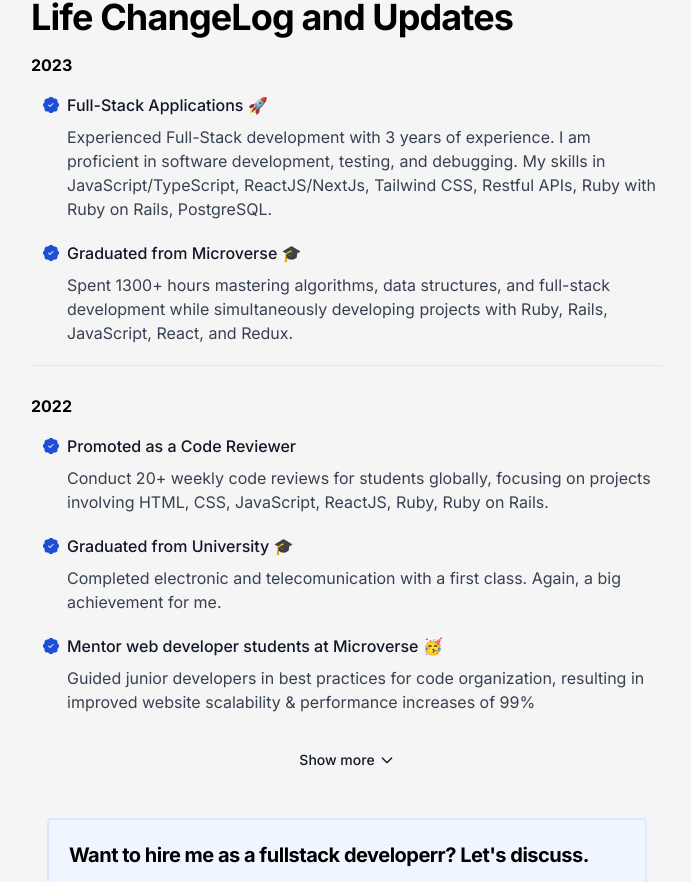
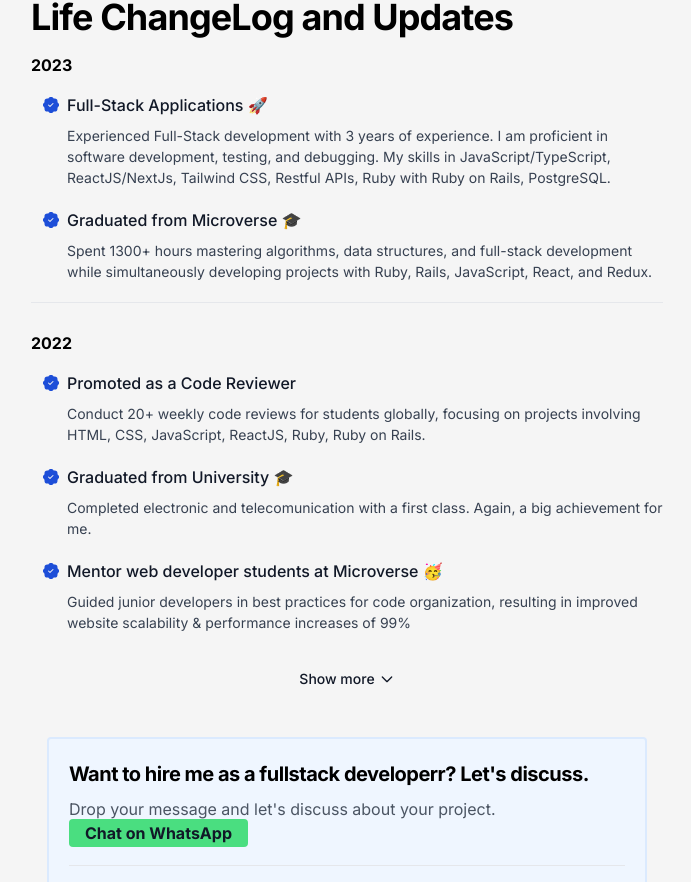
Before and after one commit to iambenkis/Portfolio-2.0, a Next.js app: page / in a window 1280 px wide. Shown: the part 1837-2719 px from the top of the page, without its empty margins (293-984 px from the left). Built offline with nearby package versions, Linux system fonts and the light colour scheme.

Commit message:
Update the Lifeupdate  section

```diff
--- a/src/components/LifeUpdate/index.jsx
+++ b/src/components/LifeUpdate/index.jsx
@@ -48,7 +48,7 @@ export default function LifeUpdate() {
                       {desc.title}
                     </h4>
                   </span>
-                  <p className="ml-9 text-gray-700 mb-5 dark:text-gray-500">
+                  <p className="ml-9 text-[14px] text-gray-700 mb-5 dark:text-gray-500">
                     {desc.text}
                   </p>
                 </div>
```
